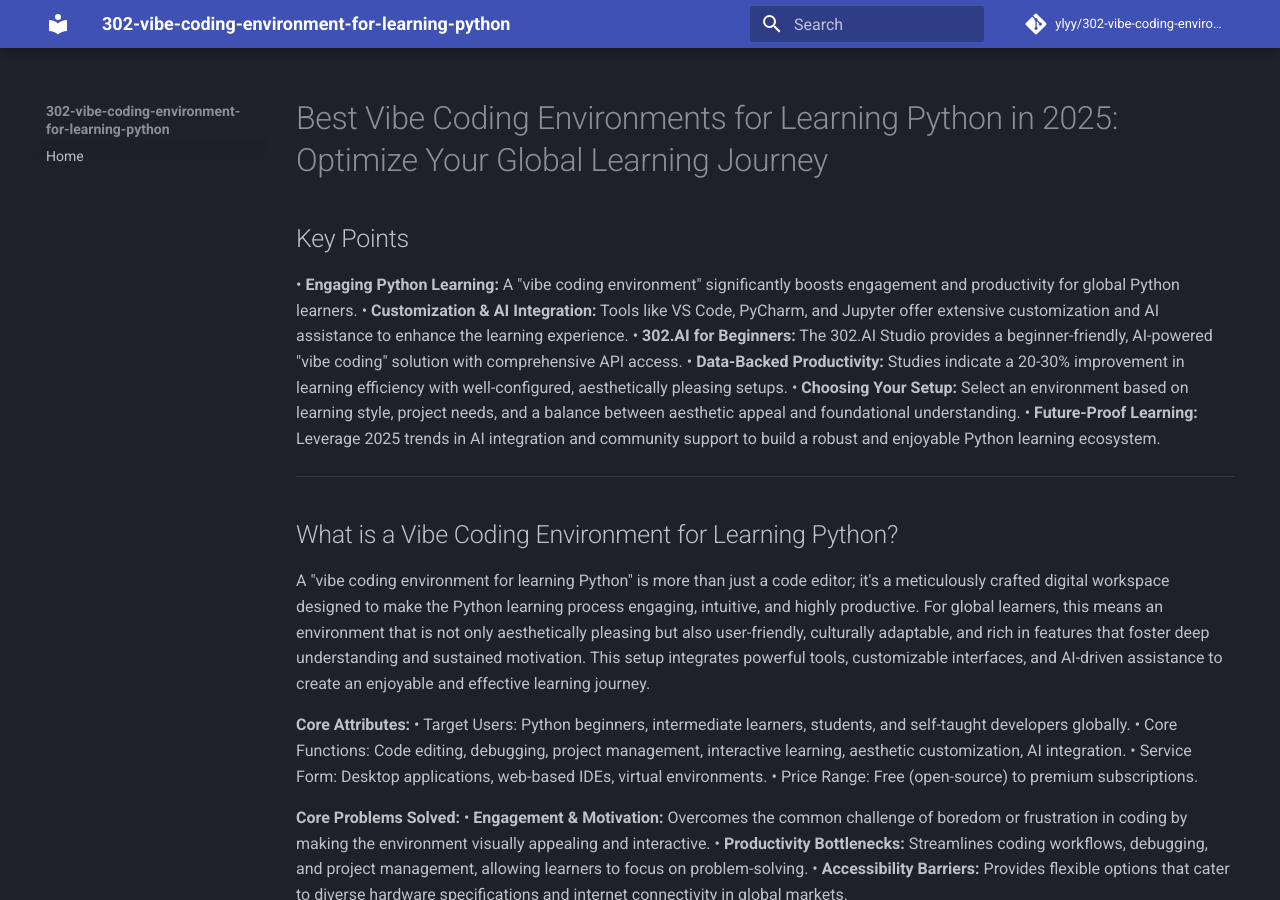
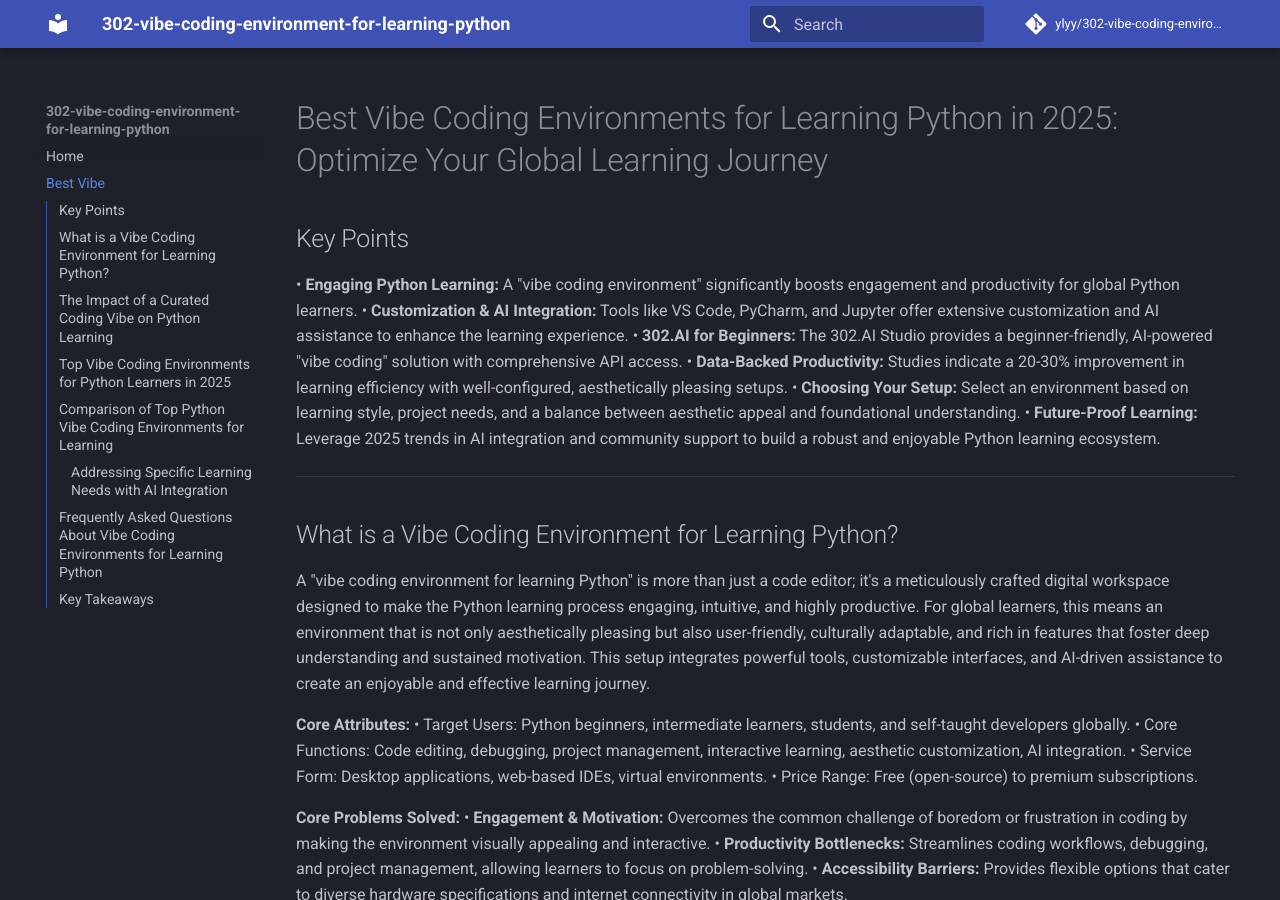
Before and after one commit to ylyy/302-vibe-coding-environment-for-learning-python, an MkDocs documentation site: the page built from docs/best-vibe-coding-environments-for-learning-python-.md, in a window 1280 px wide and 900 px high. Built offline with MkDocs 1.6.1 and Material for MkDocs 9.7.7, drawn with Linux system fonts in a browser that asks for light colours; comment, search, counter and statistics services are not loaded.

Commit message:
Add "Best Vibe Coding Environments for Learning Python in 2025: Optimize Your Global Learning Journey" to navigation

```diff
--- a/mkdocs.yml
+++ b/mkdocs.yml
@@ -21,6 +21,7 @@ use_directory_urls: false
 
 nav:
   - "Home": index.md
+  - "Best Vibe ": best-vibe-coding-environments-for-learning-python-.md
 # 新文章将在此处自动添加
 
 markdown_extensions:
```
